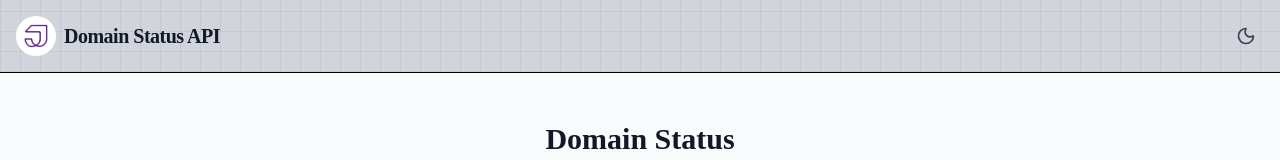
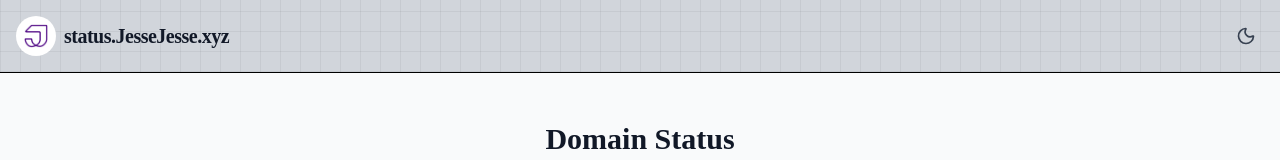
Before and after one commit to sudo-self/domain-status-api, a Next.js app: page / in a window 1280 px wide. Shown: the top 160 px of the page. Built offline with nearby package versions, Linux system fonts and the light colour scheme; no server answers.

Commit message:
Update Navbar.jsx

```diff
--- a/components/Navbar.jsx
+++ b/components/Navbar.jsx
@@ -64,7 +64,7 @@ export default function Navbar() {
           className="rounded-full"
         />
         <h1 className="text-xl font-semibold text-gray-900 dark:text-cyan-500 tracking-tight">
-          Domain Status API
+          status.JesseJesse.xyz
         </h1>
       </Link>
 
```
